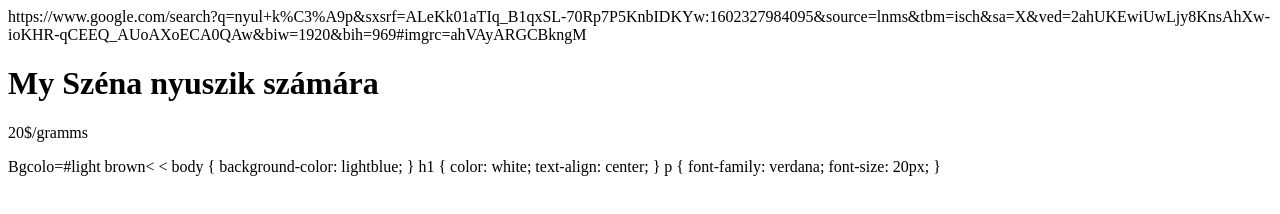
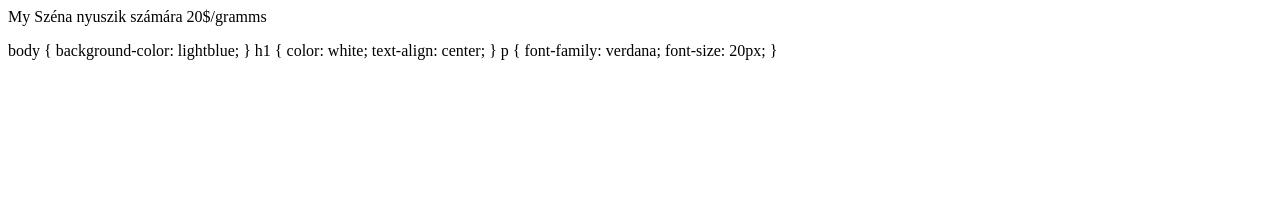
Before and after one commit to nagylili7/shop, a plain HTML site: page index.html in a window 1280 px wide. Drawn offline with Linux system fonts and the light colour scheme.

Commit message:
Update index.html

```diff
--- a/index.html
+++ b/index.html
@@ -3,15 +3,12 @@
 <head>
 <title>Weboldal Nyusziknak</title
 
-  </head>
-<body>https://www.google.com/search?q=nyul+k%C3%A9p&sxsrf=ALeKk01aTIq_B1qxSL-70Rp7P5KnbIDKYw:1602327984095&source=lnms&tbm=isch&sa=X&ved=2ahUKEwiUwLjy8KnsAhXw-ioKHR-qCEEQ_AUoAXoECA0QAw&biw=1920&bih=969#imgrc=ahVAyARGCBkngM
-<h1>My Széna nyuszik számára</h1>
+  </headhttps://www.google.com/search?q=nyul+k%C3%A9p&sxsrf=ALeKk01aTIq_B1qxSL-70Rp7P5KnbIDKYw:1602327984095&source=lnms&tbm=isch&sa=X&ved=2ahUKEwiUwLjy8KnsAhXw-ioKHR-qCEEQ_AUoAXoECA0QAw&biw=1920&bih=969#imgrc=ahVAyARGCBkngM
+<h1>My Széna nyuszik számára</h1
 <p> 20$/gramms</p>
 
  </Body>
 </html>
-Bgcolo=#light brown<
-<
 body {
   background-color: lightblue;
 }
```
